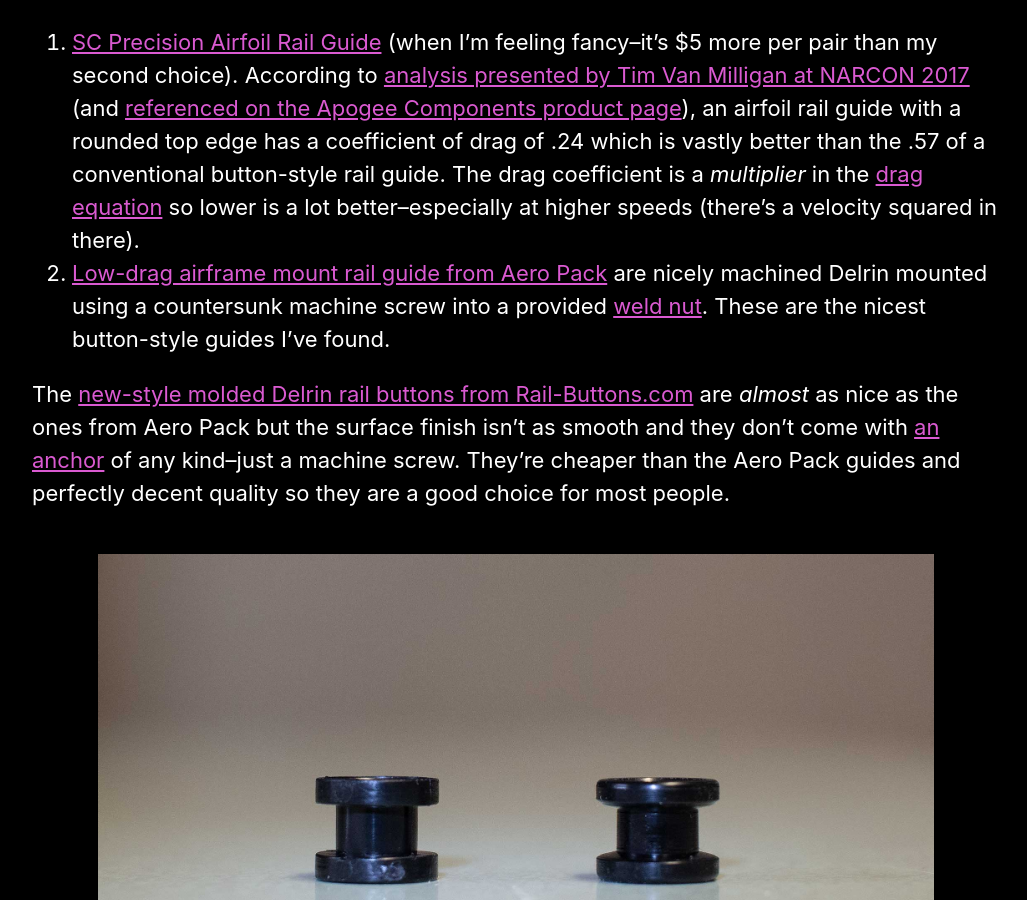
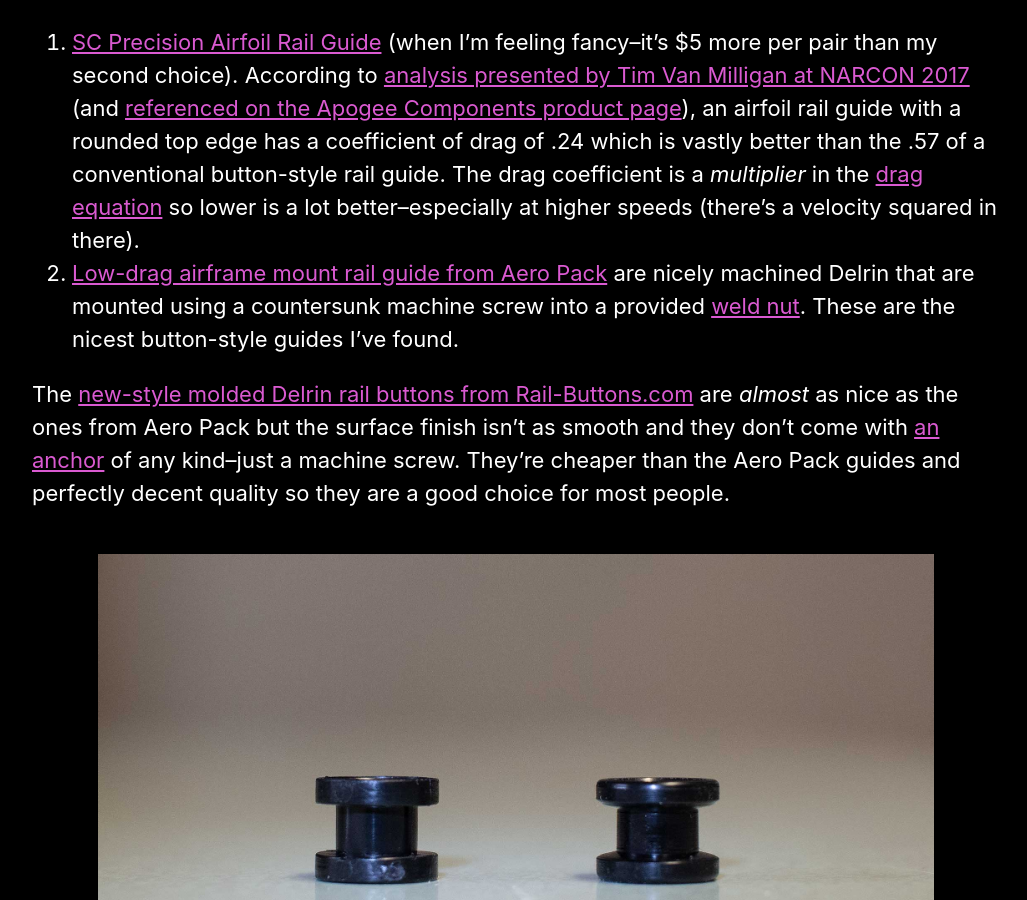
Before and after one commit to rocketlabdelta/rocketlabdelta.com, a Jekyll site: the page built from _posts/2020-06-21-rail-guides.md, in a window 1280 px wide and 900 px high, scrolled down 4569 px. Shown: the whole window, without its empty margins (124-1151 px from the left). Built offline with Jekyll 4.4.1, drawn with Linux system fonts in a browser that asks for light colours.

Commit message:
Copy editing

```diff
--- a/_posts/2020-06-21-rail-guides.md
+++ b/_posts/2020-06-21-rail-guides.md
@@ -86,7 +86,7 @@ Given the field, which one would you choose?
 My favorites are:
 
 1. [SC Precision Airfoil Rail Guide][12] (when I'm feeling fancy--it's $5 more per pair than my second choice). According to [analysis presented by Tim Van Milligan at NARCON 2017][13] (and [referenced on the Apogee Components product page][14]), an airfoil rail guide with a rounded top edge has a coefficient of drag of .24 which is vastly better than the .57 of a conventional button-style rail guide. The drag coefficient is a _multiplier_ in the [drag equation][15] so lower is a lot better--especially at higher speeds (there's a velocity squared in there).
-2. [Low-drag airframe mount rail guide from Aero Pack][16] are nicely machined Delrin mounted using a countersunk machine screw into a provided [weld nut][17]. These are the nicest button-style guides I've found.
+2. [Low-drag airframe mount rail guide from Aero Pack][16] are nicely machined Delrin that are mounted using a countersunk machine screw into a provided [weld nut][17]. These are the nicest button-style guides I've found.
 
 The [new-style molded Delrin rail buttons from Rail-Buttons.com][18] are _almost_ as nice as the ones from Aero Pack but the surface finish isn't as smooth and they don't come with [an anchor][19] of any kind--just a machine screw.
 They're cheaper than the Aero Pack guides and perfectly decent quality so they are a good choice for most people.
```
